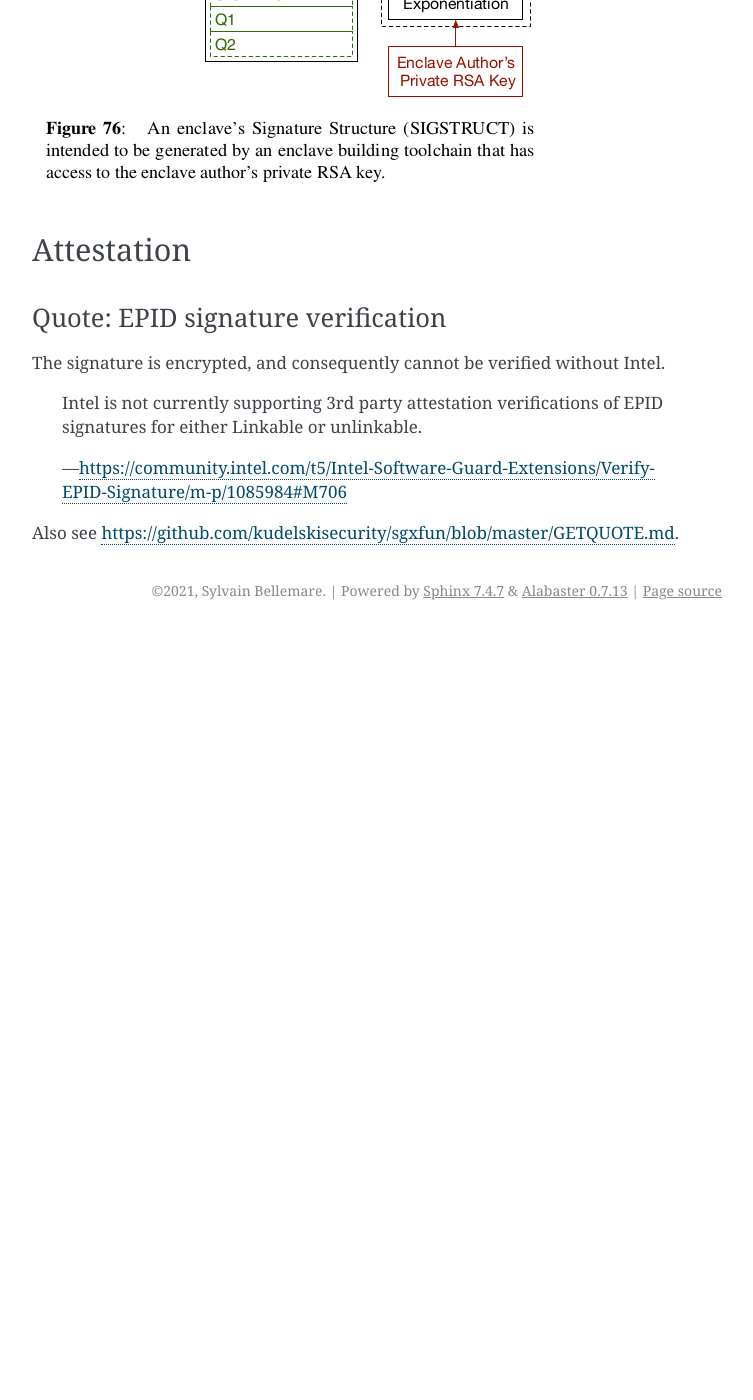
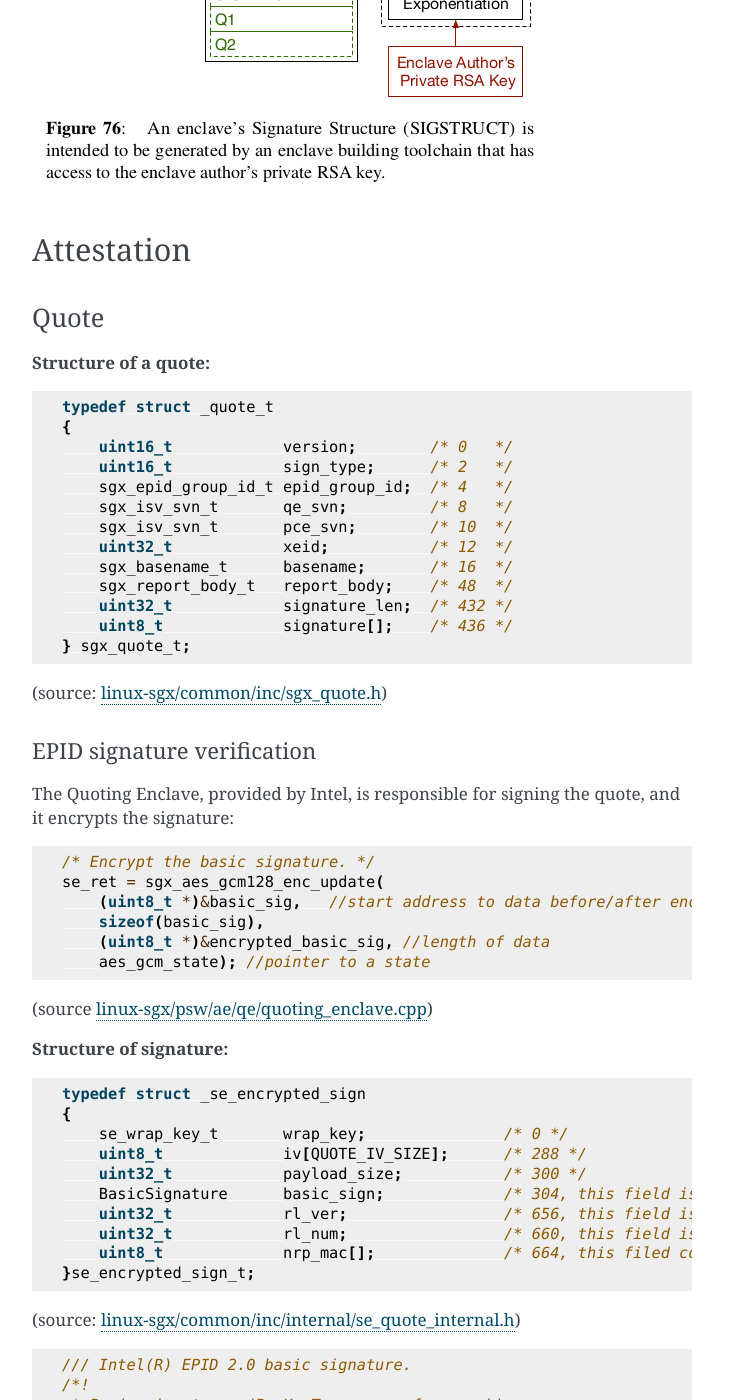
Before and after one commit to initc3/auditee, a Sphinx documentation site: the page built from docs/sgx.rst, in a window 1280 px wide and 1400 px high, scrolled down 1078 px. Shown: the whole window, without its empty margins (388-1141 px from the left). Built offline with Sphinx 7.4.7, drawn with Linux system fonts in a browser that asks for light colours; before the commit the page ends 1708 px from its top, so only the background shows below that; some of the changed text lies outside the part shown.

Commit message:
Add docs on sgx quote

```diff
--- a/docs/sgx.rst
+++ b/docs/sgx.rst
@@ -20,8 +20,84 @@ From `Intel SGX Explained`_ by Victor Costan and Srinivas Devadas:
 
 Attestation
 -----------
-Quote: EPID signature verification
-^^^^^^^^^^^^^^^^^^^^^^^^^^^^^^^^^^
+Quote
+^^^^^
+
+**Structure of a quote:**
+
+.. code-block:: cpp
+
+    typedef struct _quote_t
+    {
+        uint16_t            version;        /* 0   */
+        uint16_t            sign_type;      /* 2   */
+        sgx_epid_group_id_t epid_group_id;  /* 4   */
+        sgx_isv_svn_t       qe_svn;         /* 8   */
+        sgx_isv_svn_t       pce_svn;        /* 10  */
+        uint32_t            xeid;           /* 12  */
+        sgx_basename_t      basename;       /* 16  */
+        sgx_report_body_t   report_body;    /* 48  */
+        uint32_t            signature_len;  /* 432 */
+        uint8_t             signature[];    /* 436 */
+    } sgx_quote_t;
+
+
+(source: `linux-sgx/common/inc/sgx_quote.h <https://github.com/intel/linux-sgx/blob/bb3d1a5a302511954fcd1b20df4466554e129df1/common/inc/sgx_quote.h#L75-L87>`_)
+
+EPID signature verification
+"""""""""""""""""""""""""""
+The Quoting Enclave, provided by Intel, is responsible for signing the quote, and
+it encrypts the signature:
+
+.. code-block:: cpp
+
+    /* Encrypt the basic signature. */
+    se_ret = sgx_aes_gcm128_enc_update(
+        (uint8_t *)&basic_sig,   //start address to data before/after encryption
+        sizeof(basic_sig),
+        (uint8_t *)&encrypted_basic_sig, //length of data
+        aes_gcm_state); //pointer to a state
+
+(source `linux-sgx/psw/ae/qe/quoting_enclave.cpp <https://github.com/intel/linux-sgx/blob/bb3d1a5a302511954fcd1b20df4466554e129df1/psw/ae/qe/quoting_enclave.cpp#L536-L541>`_)
+
+**Structure of signature:**
+
+.. code-block:: cpp
+
+    typedef struct _se_encrypted_sign
+    {
+        se_wrap_key_t       wrap_key;               /* 0 */
+        uint8_t             iv[QUOTE_IV_SIZE];      /* 288 */
+        uint32_t            payload_size;           /* 300 */
+        BasicSignature      basic_sign;             /* 304, this field is encrypted, and contributes to the mac */
+        uint32_t            rl_ver;                 /* 656, this field is encrypted, and contributes to the mac */
+        uint32_t            rl_num;                 /* 660, this field is encrypted, and contributes to the mac */
+        uint8_t             nrp_mac[];              /* 664, this filed contains the encrypted nrps followed by the mac */
+    }se_encrypted_sign_t;
+
+(source: `linux-sgx/common/inc/internal/se_quote_internal.h <https://github.com/intel/linux-sgx/blob/bb3d1a5a302511954fcd1b20df4466554e129df1/common/inc/internal/se_quote_internal.h#L50-L60>`_)
+
+
+.. code-block:: cpp
+
+    /// Intel(R) EPID 2.0 basic signature.
+    /*!
+     * Basic signature: (B, K, T, c, sx, sf, sa, sb)
+     */
+    typedef struct BasicSignature {
+      G1ElemStr B;   ///< an element in G1
+      G1ElemStr K;   ///< an element in G1
+      G1ElemStr T;   ///< an element in G1
+      FpElemStr c;   ///< an integer between [0, p-1]
+      FpElemStr sx;  ///< an integer between [0, p-1]
+      FpElemStr sf;  ///< an integer between [0, p-1]
+      FpElemStr sa;  ///< an integer between [0, p-1]
+      FpElemStr sb;  ///< an integer between [0, p-1]
+    } BasicSignature;
+
+source: `linux-sgx/external/epid-sdk/epid/common/types.h <https://github.com/intel/linux-sgx/blob/bb3d1a5a302511954fcd1b20df4466554e129df1/external/epid-sdk/epid/common/types.h#L220-L233>`_
+
+
 The signature is encrypted, and consequently cannot be verified without Intel.
 
     Intel is not currently supporting 3rd party attestation verifications
@@ -31,4 +107,6 @@ The signature is encrypted, and consequently cannot be verified without Intel.
 
 Also see https://github.com/kudelskisecurity/sgxfun/blob/master/GETQUOTE.md.
 
+
+
 .. _intel sgx explained: https://eprint.iacr.org/2016/086
```
